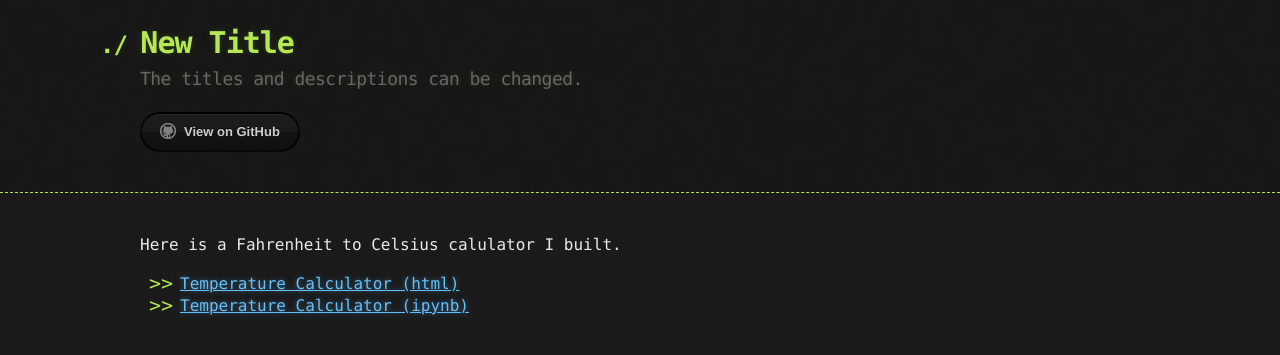
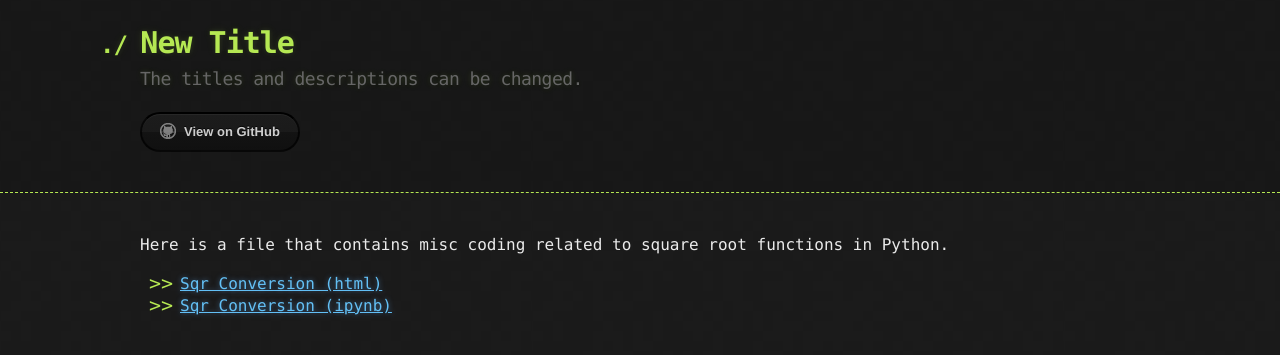
Before and after one commit to englundj/englundj.github.io, a Jekyll site: the page built from MiscFiles/index.md, in a window 1280 px wide. Shown: the top 355 px of the page. Built offline with Jekyll 4.4.1, drawn with Linux system fonts in a browser that asks for light colours; our own code applies the rules of GitHub Pages for plain Markdown files.

Commit message:
Update index.md

```diff
--- a/MiscFiles/index.md
+++ b/MiscFiles/index.md
@@ -3,6 +3,6 @@ title: Various Projects/Code Blocks
 description A mix of files.
 ---
 
-Here is a Fahrenheit to Celsius calulator I built.
-- [Temperature Calculator (html)](Temperature Calculator.html)
-- [Temperature Calculator (ipynb)](Temperature Calculator.ipynb)
+Here is a file that contains misc coding related to square root functions in Python.
+- [Sqr Conversion (html)](SqrConversion.html)
+- [Sqr Conversion (ipynb)](SqrConverison.ipynb)
```
